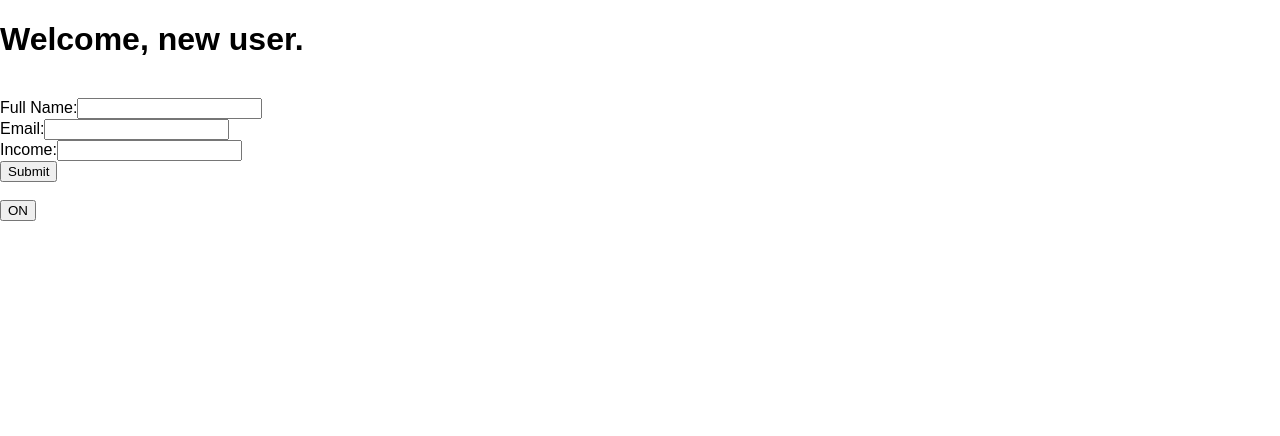
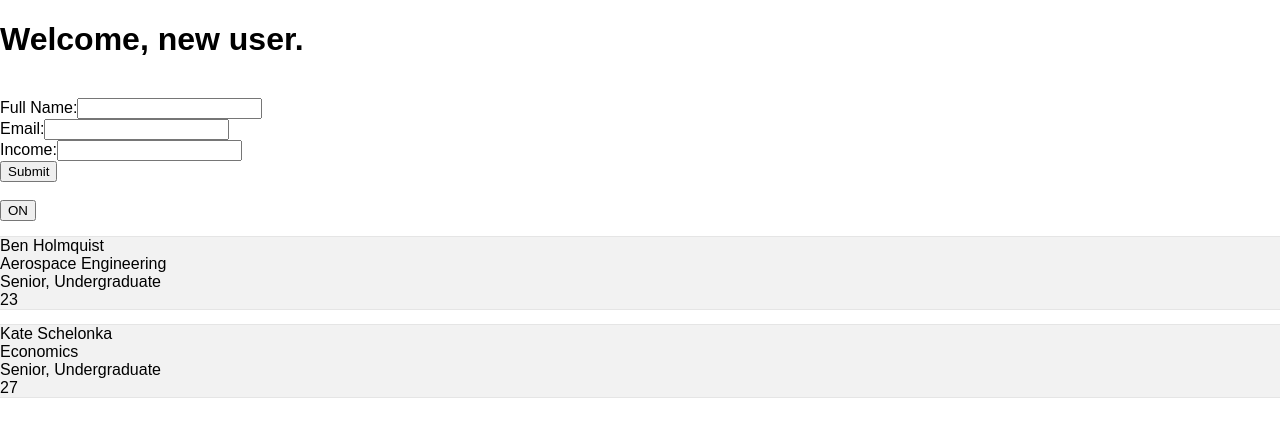
Before and after one commit to bholmquist11/reactFFRepo, a React (Create React App) app in the folder my-app-1/: page / in a window 1280 px wide. Shown: the top 436 px of the page. Built offline with nearby package versions, Linux system fonts and the light colour scheme.

Commit message:
Added our first tutor listing components. Added css styling for said components.

```diff
--- a/my-app-1/src/Greeting.js
+++ b/my-app-1/src/Greeting.js
@@ -1,5 +1,4 @@
 import React, { Component } from 'react';
-import ReactDOM from 'react-dom';
 
 class Greeting extends Component {
     constructor(props) {
--- a/my-app-1/src/RenderAll.js
+++ b/my-app-1/src/RenderAll.js
@@ -2,6 +2,7 @@ import React, { Component } from 'react';
 import ComposeForm from './composeForm';
 import Greeting from './Greeting.js';
 import Toggle from './Toggle.js';
+import TutorCardListing from './TutorCardListing.js';
 
 
 class RenderAll extends Component {
@@ -11,7 +12,7 @@ class RenderAll extends Component {
             'Income': 0,
             'Name': 'NameTest',
         };
-        this.grabSignupData = this.grabSignupData.bind(this)
+        this.grabSignupData = this.grabSignupData.bind(this);
     }
 
 
@@ -21,7 +22,6 @@ class RenderAll extends Component {
             'Email': emailField,
             'Income': incomeField,
         });
-        console.log('Just set the state!')
     }
 
 
@@ -31,6 +31,7 @@ class RenderAll extends Component {
                 <Greeting /><br />
                 <ComposeForm callbackFunction={this.grabSignupData} /><br />
                 <Toggle /><br />
+                <TutorCardListing /><br />
             </div>
         );
     }
--- /dev/null
+++ b/my-app-1/src/SingleTutorCard.js
@@ -0,0 +1,19 @@
+import './TutorCard.css';
+import React, { Component } from 'react';
+
+
+class SingleTutorCard extends Component {
+    render() {
+        return (
+            <div className='TutorCard'>
+                <p> {this.props.name}<br />
+                    {this.props.major}<br />
+                    {this.props.year}<br />
+                    {this.props.hoursTaught}</p>
+            </div>
+        );
+    }
+}
+
+
+export default SingleTutorCard;
--- /dev/null
+++ b/my-app-1/src/TutorCard.css
@@ -0,0 +1,5 @@
+.TutorCard {
+    background-color: #f2f2f2;
+    font-family: Muli, Sans-Serif;
+    box-shadow: 0 0 1px 0px #666666;
+}
--- a/my-app-1/src/TutorCardListing.js
+++ b/my-app-1/src/TutorCardListing.js
@@ -1,12 +1,44 @@
-import React, { Component } from 'react'
+import React, { Component } from 'react';
+import SingleTutorCard from './SingleTutorCard';
+
+
+const tutorData = [
+    {
+        name: 'Ben Holmquist',
+        major: 'Aerospace Engineering',
+        year: 'Senior, Undergraduate',
+        hoursTaught: '23',
+    },
+    {
+        name: 'Kate Schelonka',
+        major: 'Economics',
+        year: 'Senior, Undergraduate',
+        hoursTaught: '27',
+    },
+];
 
 
 class TutorCardListing extends Component {
     render() {
+        const tutorDataJSX = tutorData.map(
+            (tutor) => {
+                return (<SingleTutorCard
+                    key={tutor.name}
+                    name={tutor.name}
+                    major={tutor.major}
+                    year={tutor.year}
+                    hoursTaught={tutor.hoursTaught} />
+                );
+            });
+
+
         return (
             <div>
-                <SingleTutorCard tutorName='Ben Holmquist' />
+                {tutorDataJSX}
             </div>
         );
     }
 }
+
+
+export default TutorCardListing;
```
Also changed, not shown: my-app-1/src/index.js (+0 -8 lines).
